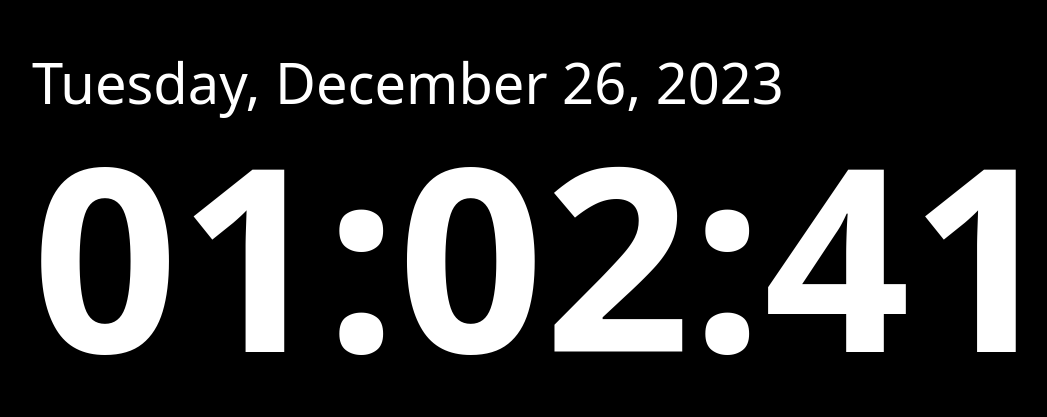
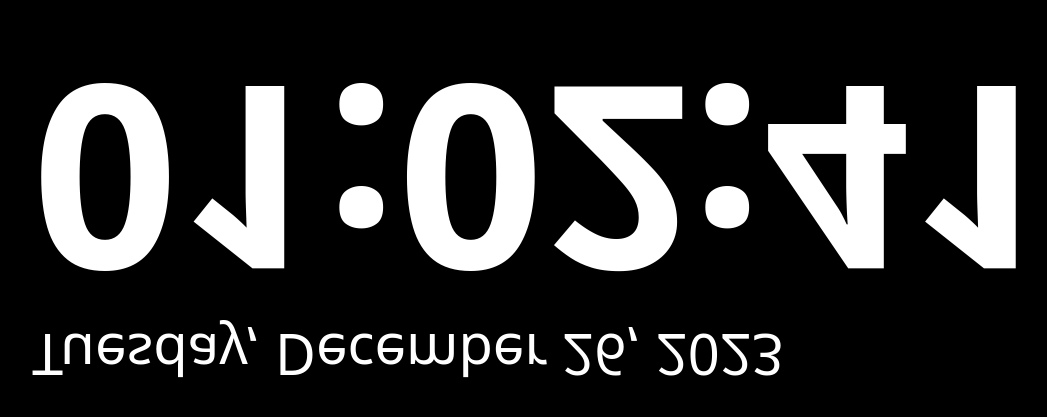
Before and after one commit to ddcreation/holobox, an Angular app: page /clock in a window 1280 px wide. Shown: the part 181-598 px from the top of the page, without its empty margins (16-1063 px from the left). Built offline with nearby package versions, Linux system fonts and the light colour scheme.

Commit message:
fix: :bug: Fix mirorring

```diff
--- a/src/scss/layout.scss
+++ b/src/scss/layout.scss
@@ -8,9 +8,9 @@ main {
   width: 100%;
 
   // Mirror
-  // -moz-transform: scale(1, -1);
-  // -webkit-transform: scale(1, -1);
-  // -o-transform: scale(1, -1);
-  // -ms-transform: scale(1, -1);
-  // transform: scale(1, -1);
+  -moz-transform: scale(1, -1);
+  -webkit-transform: scale(1, -1);
+  -o-transform: scale(1, -1);
+  -ms-transform: scale(1, -1);
+  transform: scale(1, -1);
 }
```
